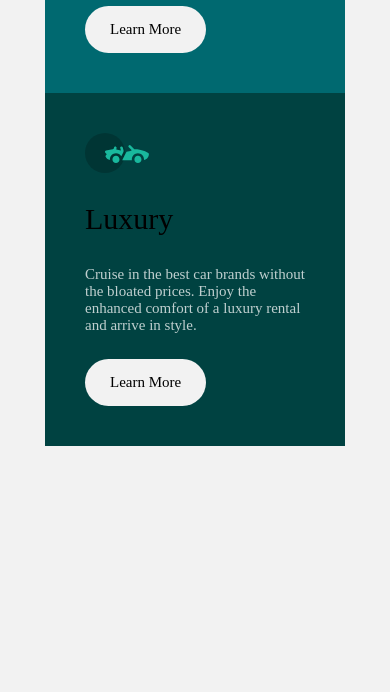
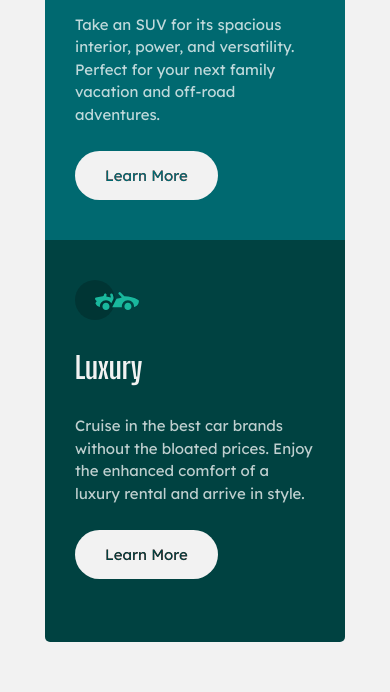
Before and after one commit to gylim0604/Front-End-Mentor-3-column-card-preview-component, a plain HTML site: page index.html in a window 390 px wide. Shown: the part 613-1305 px from the top of the page. Before the commit the page ends 1059 px from the top, so only its background shows below. Drawn offline with Linux system fonts and the light colour scheme.

Commit message:
update mobile & learn more styling

```diff
--- a/styles.css
+++ b/styles.css
@@ -1,3 +1,5 @@
+@import url('https://fonts.googleapis.com/css2?family=Big+Shoulders+Display:wght@700&family=Lexend+Deca&display=swap');
+
 :root{
     --bright--orange: hsl(31, 77%, 52%);
     --dark--cyan: hsl(184, 100%, 22%);
@@ -10,19 +12,24 @@
 body{
     min-height: 100vh;
     background-color: var(--very--light--grey);
+    font-family: 'Lexend Deca', sans-serif;
+    display: grid;
+    place-content: center;
 }
 
 
 section{
-    margin: auto;
+    margin: 50px auto;
     display: grid;
     grid-template-rows: repeat(3,1fr);
     max-width: 300px;
+    border-radius: 5px;
+    overflow: hidden;
     /* grid-template-columns: 1fr 1fr 1fr; */
 }
 
 section > div {
-    padding: 40px;
+    padding: 40px 30px;
 }
 
 section > div:first-of-type{
@@ -42,28 +49,44 @@ section > div >  img{
 }
 
 section > div >  h4{
+    font-family: 'Big Shoulders Display', cursive;
     font-size: 2rem;
+    text-transform: capitalize;
+    color: var(--very--light--grey)
 }
+
 section > div >  p{
     color: var(--transparent--white);
     font-size: 1rem;
+    line-height: 1.5rem;
     margin: 30px 0 25px;
 }
 
 section > div >  a{
     display: inline-block;
-    padding: 15px 25px;
+    padding: 15px 30px;
+    border-radius: 25px;
     background-color: var(--very--light--grey);
-    border-radius: 25px;
+    mix-blend-mode: lighten;
 }
-
-
 
 @media screen and (width >= 1440px) {
     section{
         grid-template-rows: 1fr;
         grid-template-columns: repeat(3,1fr);
-        max-width: unset;
+        max-width: 810px;
 
     }
+
+    section > div >  h4{
+        font-family: 'Big Shoulders Display', cursive;
+        font-size: 2.5rem;
+        text-transform: capitalize;
+        color: var(--very--light--grey)
+    }
+
+    section > div >  p{
+        margin-bottom: 70px;
+    }
+
 }
```
